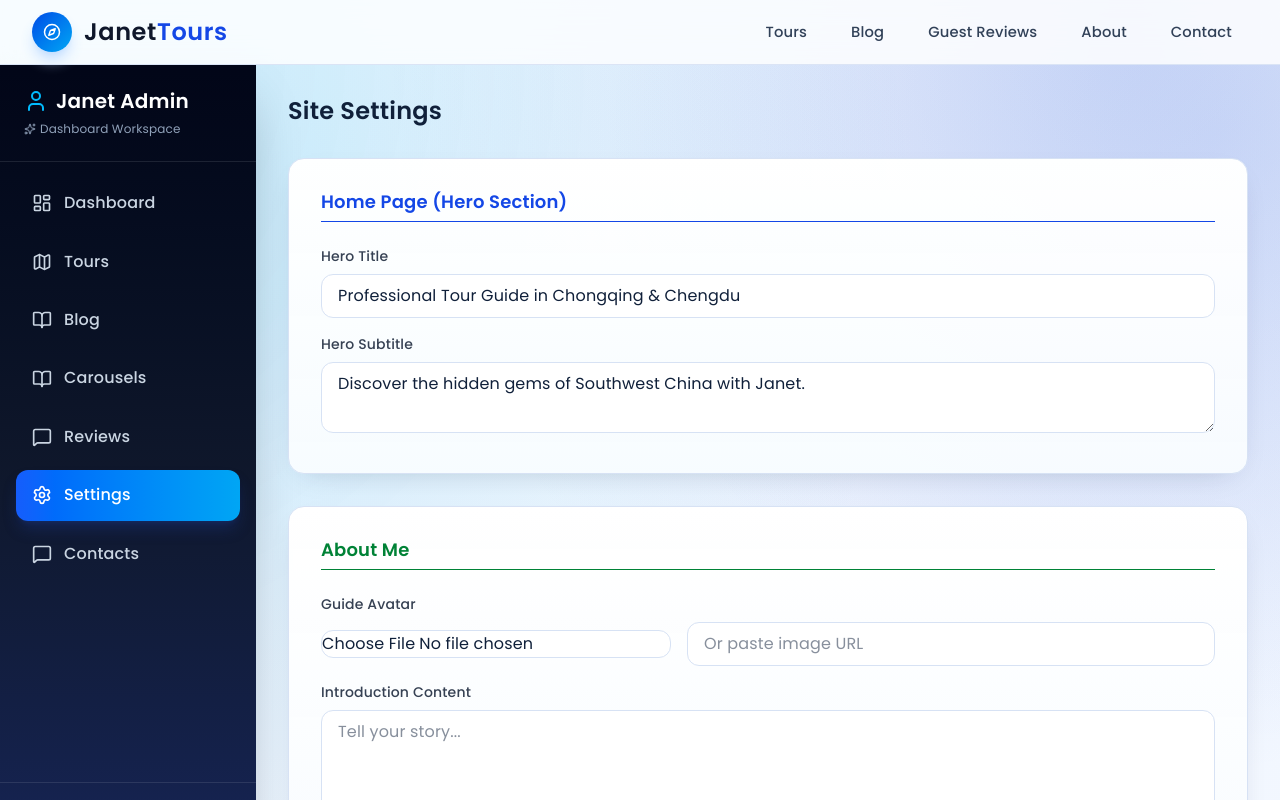
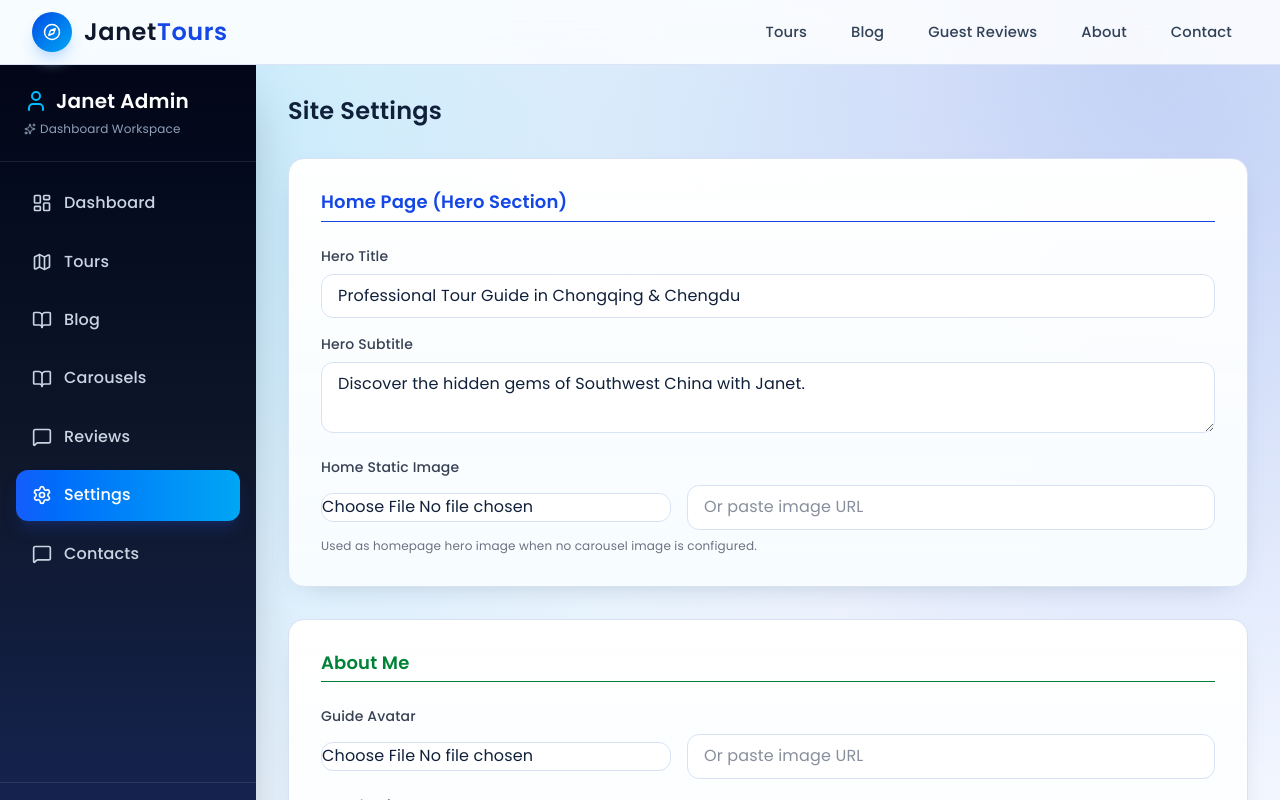
Before and after one commit to libuliduobuqiuqiu/tour-guide-blog, a Next.js app in the folder frontend/: page /admin/settings in a window 1280 px wide. Shown: the top 800 px of the page. Built offline with nearby package versions, Linux system fonts and the light colour scheme; no server answers; sample sign-in values are in the browser's storage.

Commit message:
feat(frontend): update page and hero section.

```diff
--- a/frontend/app/admin/settings/page.tsx
+++ b/frontend/app/admin/settings/page.tsx
@@ -11,6 +11,7 @@ export default function SettingsAdmin() {
   const defaultSettings = {
     home_hero_title: 'Professional Tour Guide in Chongqing & Chengdu',
     home_hero_subtitle: 'Discover the hidden gems of Southwest China with Janet.',
+    home_static_image: '',
     about_content: '',
     about_image: '',
     contact_email: 'janet@example.com',
@@ -45,6 +46,19 @@ export default function SettingsAdmin() {
     try {
       const url = await uploadAdminImage(file);
       setSettings((prev) => ({ ...prev, about_image: url }));
+    } catch (err) {
+      alert('Failed to upload image');
+    } finally {
+      setUploading(false);
+    }
+  };
+
+  const handleHomeStaticImageUpload = async (file?: File | null) => {
+    if (!file) return;
+    setUploading(true);
+    try {
+      const url = await uploadAdminImage(file);
+      setSettings((prev) => ({ ...prev, home_static_image: url }));
     } catch (err) {
       alert('Failed to upload image');
     } finally {
@@ -101,6 +115,35 @@ export default function SettingsAdmin() {
                 onChange={(e) => setSettings({ ...settings, home_hero_subtitle: e.target.value })}
                 className="w-full px-4 py-2"
               />
+            </div>
+            <div>
+              <label className="block text-sm font-medium text-gray-700 mb-2">Home Static Image</label>
+              <div className="flex flex-col md:flex-row gap-4 md:items-center">
+                <input
+                  type="file"
+                  accept="image/*"
+                  disabled={uploading}
+                  onChange={(e) => handleHomeStaticImageUpload(e.target.files?.[0])}
+                  className="w-full md:w-auto"
+                />
+                <input
+                  type="text"
+                  value={settings.home_static_image}
+                  onChange={(e) => setSettings({ ...settings, home_static_image: e.target.value })}
+                  placeholder="Or paste image URL"
+                  className="flex-1 px-4 py-2"
+                />
+              </div>
+              {settings.home_static_image && (
+                <div className="mt-4">
+                  <img
+                    src={settings.home_static_image.startsWith('http') ? settings.home_static_image : `${process.env.NEXT_PUBLIC_API_URL || 'http://localhost:8080'}${settings.home_static_image.startsWith('/') ? '' : '/'}${settings.home_static_image}`}
+                    alt="Home static preview"
+                    className="w-full max-w-md h-44 rounded-2xl object-cover border"
+                  />
+                </div>
+              )}
+              <p className="text-xs text-gray-500 mt-2">Used as homepage hero image when no carousel image is configured.</p>
             </div>
           </div>
         </section>
--- a/frontend/app/page.tsx
+++ b/frontend/app/page.tsx
@@ -1,5 +1,5 @@
 import Link from 'next/link';
-import { fetchTours, fetchCarousels, fetchPosts, fetchConfig } from '@/lib/api';
+import { fetchTours, fetchPosts, fetchConfig } from '@/lib/api';
 import { formatDate } from '@/lib/format';
 import HeroCarousel from '@/components/HeroCarousel';
 import Reveal from '@/components/Reveal';
@@ -23,22 +23,20 @@ interface Post {
 export default async function Home() {
   let tours: Tour[] = [];
   let posts: Post[] = [];
-  let carousels = [];
   let settings = {
     home_hero_title: 'Professional Tour Guide in Guangzhou',
-    home_hero_subtitle: 'Explore the Pearl River and vibrant Cantonese culture.'
+    home_hero_subtitle: 'Explore the Pearl River and vibrant Cantonese culture.',
+    home_static_image: ''
   };
 
   try {
-    const [toursData, carouselsData, postsData, settingsRes] = await Promise.all([
+    const [toursData, postsData, settingsRes] = await Promise.all([
       fetchTours(),
-      fetchCarousels().catch(() => []),
       fetchPosts().catch(() => []),
       fetchConfig('site_settings').catch(() => null)
     ]);
     tours = toursData.slice(0, 3);
     posts = postsData.slice(0, 3);
-    if (carouselsData) carousels = carouselsData;
     if (settingsRes) settings = settingsRes
   } catch (error) {
     console.error('Failed to fetch data:', error);
@@ -49,10 +47,10 @@ export default async function Home() {
     <div className="flex flex-col items-center">
       {/* Hero Section */}
       <HeroCarousel
-        items={carousels}
         defaultSettings={{
           title: settings.home_hero_title,
-          subtitle: settings.home_hero_subtitle
+          subtitle: settings.home_hero_subtitle,
+          image: settings.home_static_image
         }}
       />
 
--- a/frontend/components/HeroCarousel.tsx
+++ b/frontend/components/HeroCarousel.tsx
@@ -3,43 +3,35 @@ import Image from 'next/image';
 import Link from 'next/link';
 import Reveal from '@/components/Reveal';
 
-interface CarouselItem {
-  id: number;
-  title: string;
-  image_url: string;
-  link_url: string;
-}
-
 interface HeroCarouselProps {
-  items: CarouselItem[];
   defaultSettings: {
     title: string;
     subtitle: string;
+    image?: string;
   };
 }
 
-export default function HeroCarousel({ items, defaultSettings }: HeroCarouselProps) {
+export default function HeroCarousel({ defaultSettings }: HeroCarouselProps) {
+  const API_BASE_URL = process.env.NEXT_PUBLIC_API_URL || 'http://localhost:8080';
+
   const normalizeImageUrl = (url: string) => {
     if (!url) return '';
     if (url.startsWith('http')) return url;
-    if (url.startsWith('/uploads')) return url;
-    const trimmed = url.replace(/^\/?uploads\//, '');
-    return `/uploads/${trimmed}`;
+    if (url.startsWith('/uploads')) return `${API_BASE_URL}${url}`;
+    if (url.startsWith('uploads/')) return `${API_BASE_URL}/${url}`;
+    return url;
   };
-
-  const heroItem = items.length > 0
-    ? items[0]
-    : { id: 0, title: defaultSettings.title, image_url: '/hero.jpg', link_url: '/tours' };
+  const heroImage = defaultSettings.image || '/hero.jpg';
 
   return (
     <section
       className="w-full relative overflow-hidden"
     >
       <div className="w-full h-[66vh] max-h-[720px] min-h-[460px] md:min-h-[540px] relative">
-        {heroItem.image_url && (
+        {heroImage && (
           <Image
-            src={normalizeImageUrl(heroItem.image_url)}
-            alt={heroItem.title || defaultSettings.title}
+            src={normalizeImageUrl(heroImage)}
+            alt={defaultSettings.title}
             fill
             unoptimized
             className="absolute inset-0 object-cover"
@@ -50,7 +42,7 @@ export default function HeroCarousel({ items, defaultSettings }: HeroCarouselPro
         <div className="absolute inset-0 z-20 flex items-center justify-center px-4">
           <div className="text-center text-white max-w-4xl">
             <Reveal as="h1" className="text-4xl sm:text-5xl md:text-6xl font-bold mb-4 drop-shadow-lg">
-              {heroItem.title || defaultSettings.title}
+              {defaultSettings.title}
             </Reveal>
             <Reveal
               as="p"
@@ -61,7 +53,7 @@ export default function HeroCarousel({ items, defaultSettings }: HeroCarouselPro
             </Reveal>
             <Reveal as="div" delay={300}>
               <Link
-                href={heroItem.link_url || '/tours'}
+                href="/tours"
                 className="bg-blue-600 hover:bg-blue-700 text-white px-6 sm:px-8 py-3 sm:py-4 rounded-full text-base sm:text-lg font-bold transition-all transform hover:scale-105 inline-block"
               >
                 Explore
```
